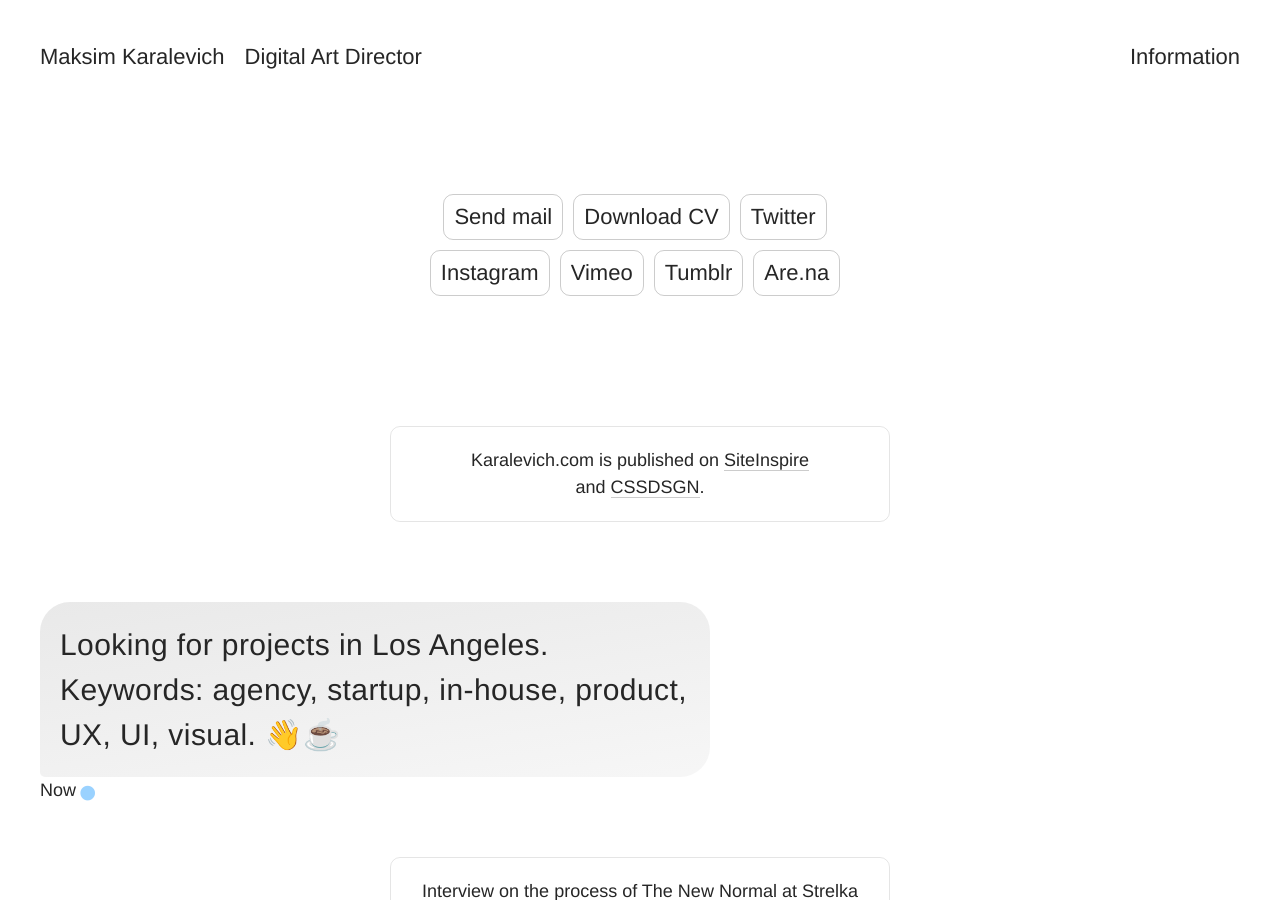
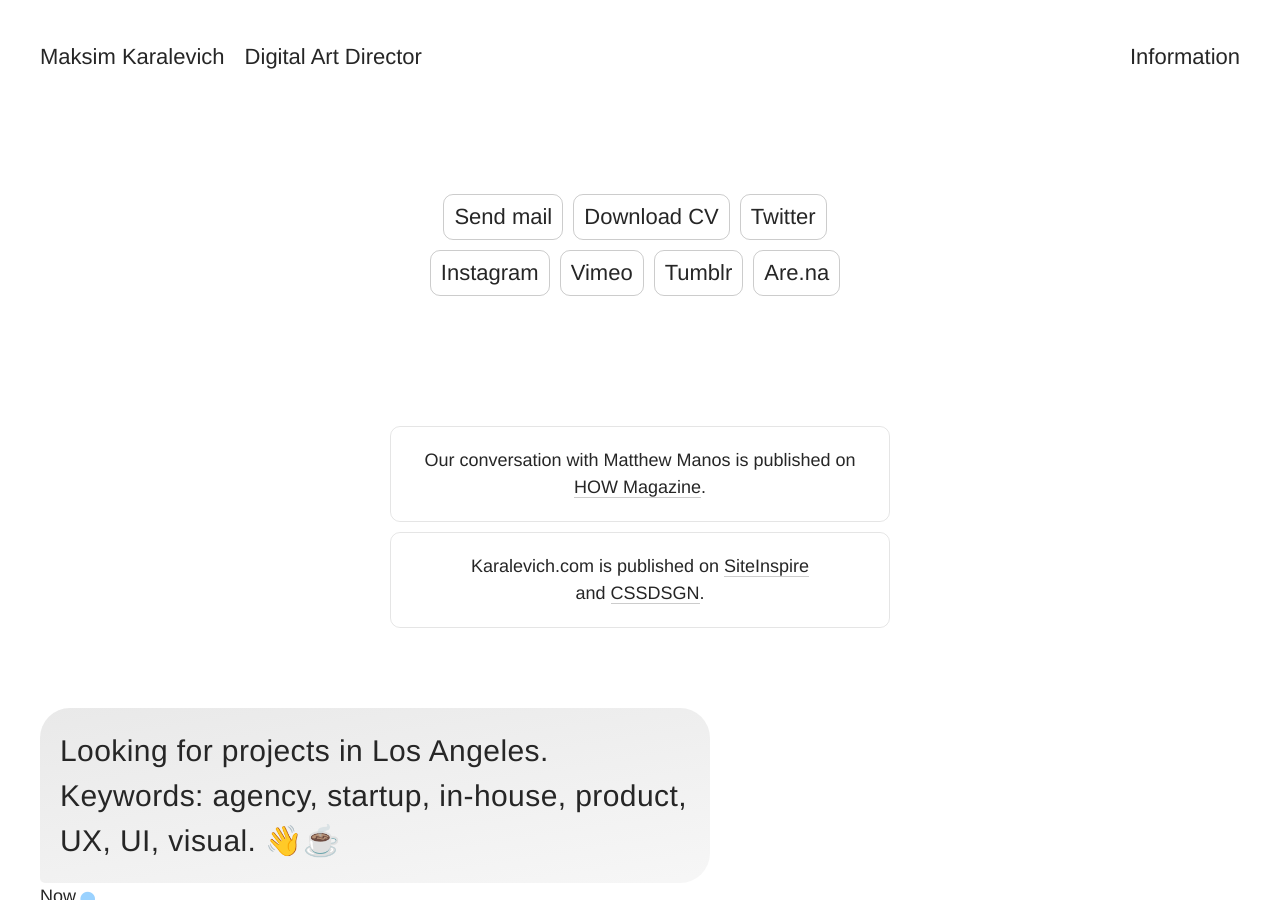
Before and after one commit to exah/karalevich-com, a Jekyll site: the page built from about.html, in a window 1280 px wide and 900 px high. Built offline with Jekyll 4.4.1, drawn with Linux system fonts in a browser that asks for light colours.

Commit message:
Edit copy

```diff
--- a/about.html
+++ b/about.html
@@ -28,6 +28,15 @@ description: "Digital Designer, Art Director"
 	</div>
 
 <div class="row-center margin-t-4x">
+	<div class="col-6 elem-relative col-v-center elem-transition--05">
+			<div class="bubble elem-transition--05 bubble-small text-small caption text-center">
+				Our conversation with Matthew Manos is published on <a href="http://www.howdesign.com/design-creativity/designer-spotlight/spotlight-maksim-karalevich/" target="about_blank">HOW Magazine</a>.
+			</div>
+			<div class="bubble-date caption text-small elem-relative--right"></div>
+	</div>
+</div>
+
+<div class="row-center margin-t-05x">
 	<div class="col-6 elem-relative col-v-center elem-transition--05">
 			<div class="bubble elem-transition--05 bubble-small text-small caption text-center">
 				Karalevich.com is published on <a href="https://www.siteinspire.com/websites/7568-maksim-karalevich" target="about_blank">SiteInspire</a> and <a href="https://www.cssdsgn.com/" target="about_blank">CSSDSGN</a>.
```
